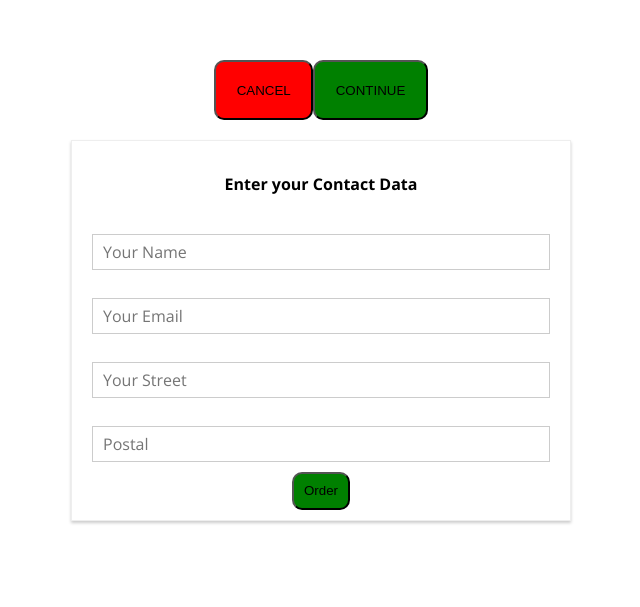
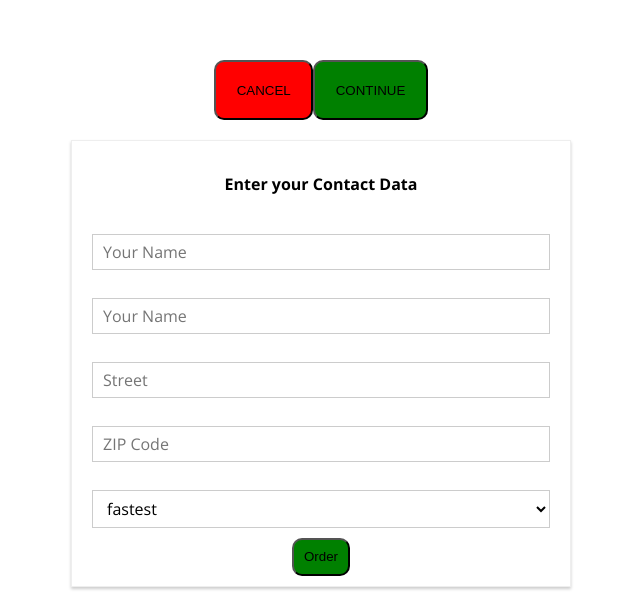
Before and after one commit to TadasBalsys/Burger-Builder, a React (Create React App) app: page /checkout/contact-data in a window 1280 px wide. Shown: the part 568-1175 px from the top of the page, without its empty margins (319-959 px from the left). Before the commit the page ends 1109 px from the top, so only its background shows below. Built offline with nearby package versions, Linux system fonts and the light colour scheme.

Commit message:
Extended ContactData and Input elements.

```diff
--- a/src/components/UI/Input/Input.tsx
+++ b/src/components/UI/Input/Input.tsx
@@ -1,25 +1,73 @@
 import React from 'react';
 
 import classes from './Input.module.css';
+import {
+  InputElementConfig,
+  SelectElementConfig,
+} from '../../../containers/Checkout/ContactData/ContactData';
 
 interface InputProps {
-  input_type: string;
+  elementType: string;
   label?: string;
-  placeholder: string
+  value: string;
+  elementConfig: SelectConfig | InputElementConfig;
+}
+
+interface SelectConfig {
+  options: SelectElementConfig[];
 }
 
 const Input: React.FC<InputProps> = (props) => {
   let InputElement = undefined;
 
-  switch (props.input_type) {
+  // Type checker
+  const isSelectInput = (
+    input: SelectConfig | InputElementConfig
+  ): input is SelectConfig => (input as SelectConfig).options !== undefined;
+
+  switch (props.elementType) {
     case 'input':
-      InputElement = <input className={classes.InputElement} {...props} />;
+      InputElement = (
+        <input
+          className={classes.InputElement}
+          {...props.elementConfig}
+          value={props.value}
+        />
+      );
       break;
     case 'textarea':
-      InputElement = <textarea className={classes.InputElement} {...props} />;
+      InputElement = (
+        <textarea
+          className={classes.InputElement}
+          {...props.elementConfig}
+          value={props.value}
+        />
+      );
+      break;
+    case 'select':
+      /* if isSelectInput returned boolean value is banded to variable and that variable is passed to if statement,
+      compiler will throw error - Property 'options' does not exist on type 'InputElementConfig' */
+
+      // let isSelect = isSelectInput(props.elementConfig);
+      if (isSelectInput(props.elementConfig))
+        InputElement = (
+          <select className={classes.InputElement} value={props.value}>
+            {props.elementConfig.options.map((option) => (
+              <option key={option.value} value={option.value}>
+                {option.value}
+              </option>
+            ))}
+          </select>
+        );
       break;
     default:
-      InputElement = <input className={classes.InputElement} {...props} />;
+      InputElement = (
+        <input
+          className={classes.InputElement}
+          {...props.elementConfig}
+          value={props.value}
+        />
+      );
   }
 
   return (
--- a/src/containers/Checkout/ContactData/ContactData.tsx
+++ b/src/containers/Checkout/ContactData/ContactData.tsx
@@ -19,22 +19,101 @@ export interface CustomerData {
   email: string;
   address: {
     street: string;
-    postalCode: number;
+    zipCode: number;
   };
 }
 
 interface ContactDataState extends CustomerData {
   isLoading: boolean;
+  orderForm: OrderForms;
+}
+
+interface OrderForms {
+  name: InputTypeInput;
+  email: InputTypeInput;
+  street: InputTypeInput;
+  zipCode: InputTypeInput;
+  deliveryMethod: InputTypeSelect;
+}
+
+interface InputTypeInput {
+  elementType: string;
+  elementConfig: InputElementConfig
+  value: string;
+}
+
+export interface InputTypeSelect {
+  elementType: string;
+  elementConfig: {
+    options: SelectElementConfig[];
+  };
+  value: string;
+}
+
+export interface InputElementConfig {
+  type: string;
+  placeholder: string;
+}
+
+export interface SelectElementConfig {
+  value: string;
+  displayValue: string;
 }
 
 class ContactData extends Component<ContactDataProps, ContactDataState> {
   state = {
+    orderForm: {
+      name: {
+        elementType: 'input',
+        elementConfig: {
+          type: 'text',
+          placeholder: 'Your Name',
+        },
+        value: '',
+      } as InputTypeInput,
+      email: {
+        elementType: 'input',
+        elementConfig: {
+          type: 'email',
+          placeholder: 'Your Name',
+        },
+        value: '',
+      } as InputTypeInput,
+      street: {
+        elementType: 'input',
+        elementConfig: {
+          type: 'text',
+          placeholder: 'Street',
+        },
+        value: '',
+      } as InputTypeInput,
+      zipCode: {
+        elementType: 'input',
+        elementConfig: {
+          type: 'number',
+          placeholder: 'ZIP Code',
+        },
+        value: '',
+      } as InputTypeInput,
+      deliveryMethod: {
+        elementType: 'select',
+        elementConfig: {
+          options: [
+            { value: 'fastest', displayValue: 'Fastest' },
+            { value: 'cheapest', displayValue: 'Cheapest' },
+          ],
+        },
+        value: '',
+      } as InputTypeSelect,
+    },
+
     name: '',
     email: '',
     address: {
       street: '',
-      postalCode: 0,
+      zipCode: 0,
     },
+
     isLoading: false,
   };
 
@@ -49,7 +128,7 @@ class ContactData extends Component<ContactDataProps, ContactDataState> {
         email: 'test@test.com',
         address: {
           street: 'Test str. 1',
-          postalCode: 45115,
+          zipCode: 45115,
         },
       },
     };
@@ -65,12 +144,27 @@ class ContactData extends Component<ContactDataProps, ContactDataState> {
   };
 
   render() {
+    let formElementsArr = [];
+    for (const key in this.state.orderForm) {
+      formElementsArr.push({
+        id: key,
+        config: this.state.orderForm[key as keyof OrderForms],
+      });
+    }
+
     let form = (
       <form action=''>
-        <Input input_type='input' placeholder='Your Name' />
-        <Input input_type='input' placeholder='Your Email' />
-        <Input input_type='input' placeholder='Your Street' />
-        <Input input_type='input' placeholder='Postal' />
+        {formElementsArr.map((input, i) => {
+          const { elementConfig, elementType, value } = input.config;
+          return (
+            <Input
+              key={value + i}
+              elementType={elementType}
+              value={value}
+              elementConfig={elementConfig}
+            />
+          );
+        })}
         <Button btnType='Success' clickedHandler={this.orderHandler}>
           Order
         </Button>
```
